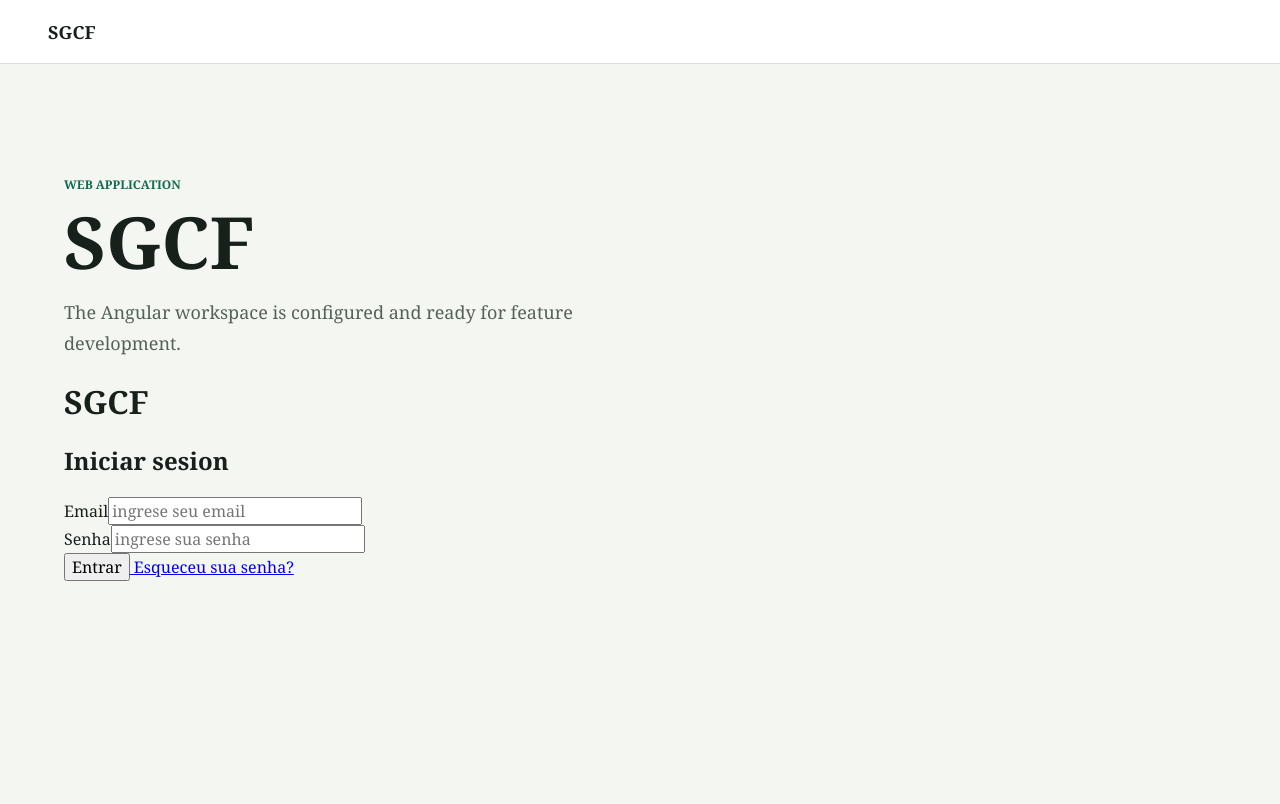
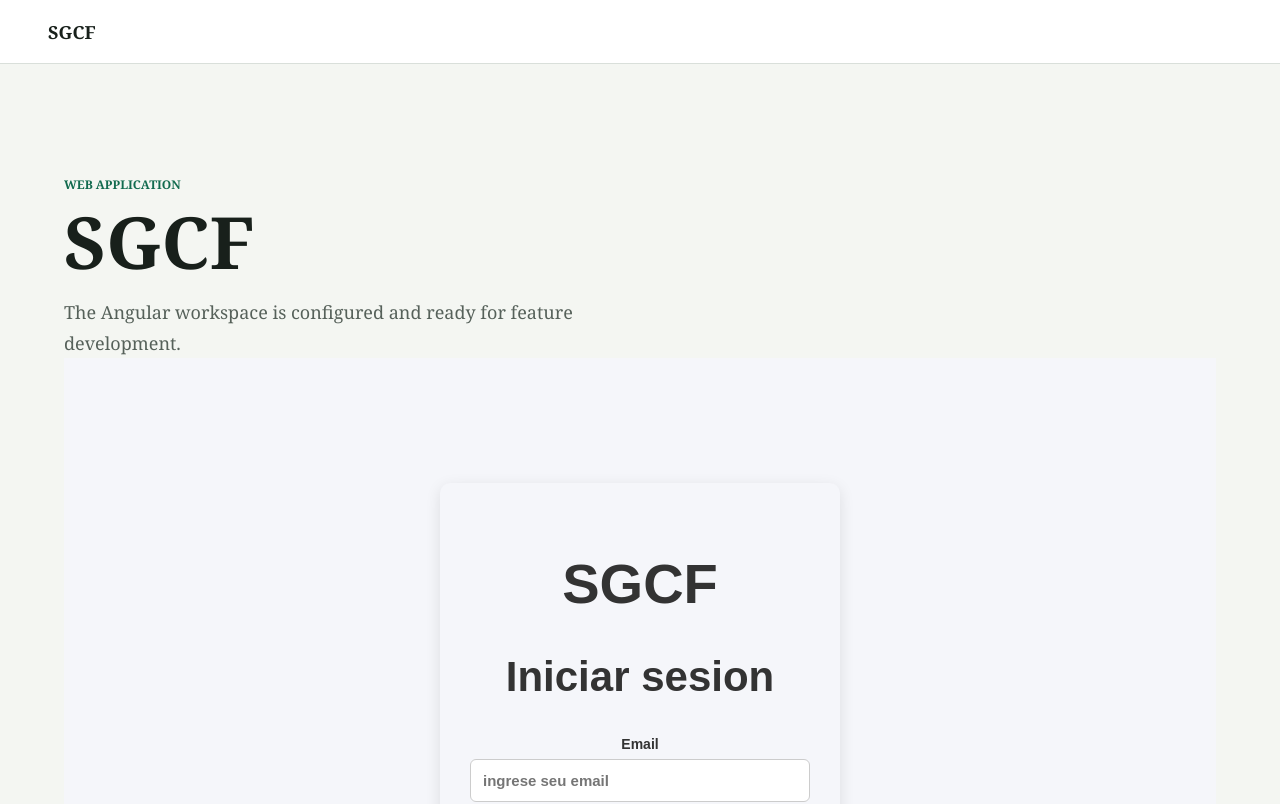
Before and after one commit to Thurlex/Web-SGCF, an Angular app in the folder web-sgcf/: page /login in a window 1280 px wide. Shown: the top 804 px of the page. Built offline with nearby package versions, Linux system fonts and the light colour scheme.

Commit message:
html and scss to login does

```diff
--- a/web-sgcf/src/app/app.routes.ts
+++ b/web-sgcf/src/app/app.routes.ts
@@ -10,7 +10,7 @@ import { Reservations } from './pages/reservations/reservations';
 import { Tours } from './pages/tours/tours';
 import { User } from './pages/user/user';
 
-import { Login } from './login/login';
+import { Login } from './pages/login/login';
 
 export const routes: Routes = [
   {
--- /dev/null
+++ b/web-sgcf/src/app/pages/login/login.scss
@@ -0,0 +1,69 @@
+:host{
+  width: 100%;
+  min-height: 100vh;
+  display: flex;
+  justify-content: center;
+  align-items: center;
+  background-color: #f5f6fa;
+  font-family: Arial, Helvetica, sans-serif;
+}
+
+.login-container{
+  width: 100%;
+  max-width: 400px;
+  padding: 30px;
+  background-color: #f5f6fa;
+  border-radius: 10px;
+  box-shadow: 0 4px 15px rgba(0,0,0,0.1);
+  box-sizing: border-box;
+}
+
+.login-container{
+  text-align: center;
+  font-size: 28px;
+  font-weight: 600;
+  color: #333;
+  margin-bottom: 25px;
+}
+
+.form-group{
+  margin-bottom: 20px;
+}
+
+.form-group label{
+  display: block;
+  margin-bottom: 7px;
+  font-size: 14px;
+  font-weight: 600;
+  color: #333;
+}
+
+.form-group input{
+  width: 100%;
+  padding: 12px;
+  font-size: 15px;
+  border: 1px solid #ccc;
+  border-radius: 6px;
+  box-sizing: border-box;
+  outline: none;
+}
+
+.form-group input:focus{
+  border-color: #3f51b5;
+}
+
+.login-button{
+  width: 100%;
+  padding: 12px;
+  font-size: 16px;
+  font-weight: 600;
+  color: #f5f6fa;
+  background-color: #3f51b5;
+  border: none;
+  border-radius: 6px;
+  cursor: pointer;
+}
+
+.login-button:hover{
+  background-color: #303f9f;
+}
```
Also changed, not shown: web-sgcf/src/app/login/login.scss (deleted), web-sgcf/src/app/pages/login/login.html (renamed from web-sgcf/src/app/login/login.html), web-sgcf/src/app/pages/login/login.ts (renamed from web-sgcf/src/app/login/login.ts), 1 other file (tests, documents, lock files or other folders).
